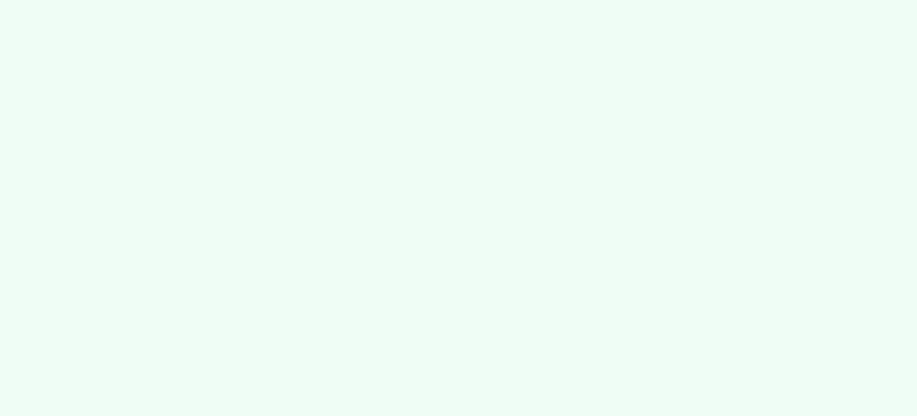
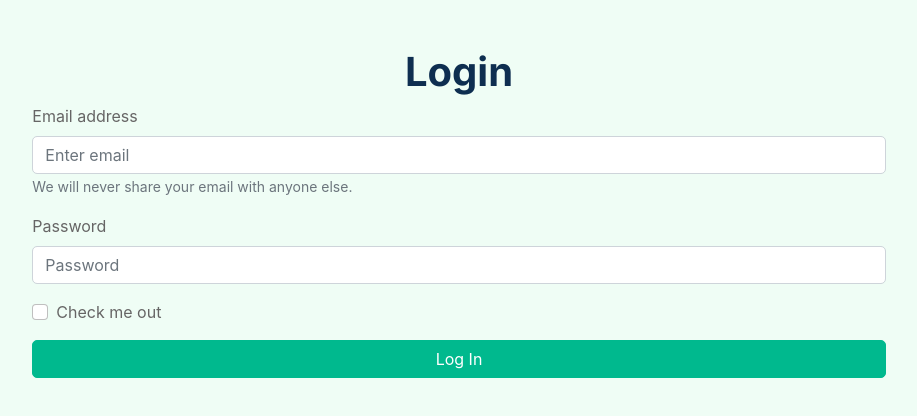
Before and after one commit to toyman640/lw-f, a React (Create React App) app: page /log-in-user in a window 1280 px wide. Before the commit this address had no page. Shown: the top 416 px of the page, without its empty margins (181-1098 px from the left). Built offline with nearby package versions, Linux system fonts and the light colour scheme.

Commit message:
Add login page

```diff
--- a/src/App.js
+++ b/src/App.js
@@ -5,12 +5,14 @@
 import ContactContain from './components/Contact/ContactContain';
 import ErrorComponent from './components/Error/ErrorPageMain';
 import SignUp from './components/Dashboard/SignUp';
+import LogIn from './components/Dashboard/LogIn';
 
 function App() {
   return (
     <>
       <BrowserRouter>
         <Routes>
+          <Route exact path="/log-in-user" element={<LogIn />} />
           <Route exact path="/sign-up-user" element={<SignUp />} />
           <Route exact path="/" element={<HomeContainer />} />
           <Route exact path="/property-list" element={<PropContainer />} />
--- /dev/null
+++ b/src/components/Dashboard/LogIn.js
@@ -0,0 +1,32 @@
+import React from 'react';
+import Col from 'react-bootstrap/Col';
+import Button from 'react-bootstrap/Button';
+import Form from 'react-bootstrap/Form';
+
+const LogIn = () => (
+  <div>
+    <h1 className="text-center mt-5">Login</h1>
+    <div className="col-8 offset-2">
+      <Form>
+        <Form.Group className="mb-3" controlId="formBasicEmail">
+          <Form.Label>Email address</Form.Label>
+          <Form.Control type="email" placeholder="Enter email" />
+          <Form.Text className="text-muted">
+            We will never share your email with anyone else.
+          </Form.Text>
+        </Form.Group>
+
+        <Form.Group className="mb-3" controlId="formBasicPassword">
+          <Form.Label>Password</Form.Label>
+          <Form.Control type="password" placeholder="Password" />
+        </Form.Group>
+        <Form.Group className="mb-3" controlId="formBasicCheckbox">
+          <Form.Check type="checkbox" label="Check me out" />
+        </Form.Group>
+        <Button as={Col} sm={12} variant="primary">Log In</Button>
+      </Form>
+    </div>
+  </div>
+);
+
+export default LogIn;
--- a/src/components/Dashboard/SignUp.js
+++ b/src/components/Dashboard/SignUp.js
@@ -6,7 +6,7 @@
 
 const SignUp = () => (
   <div>
-    <h1 className="text-center mt-5 col-">Sign Up User</h1>
+    <h1 className="text-center mt-5">Sign Up User</h1>
     <div className="col-8 offset-2">
       <Form>
         <Row className="mb-3">
```
